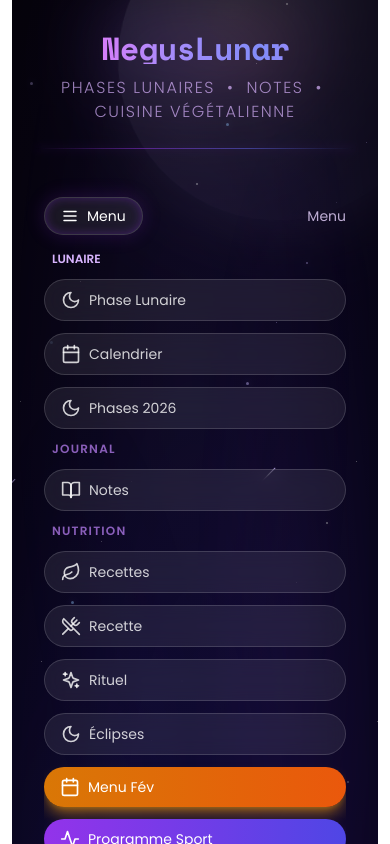
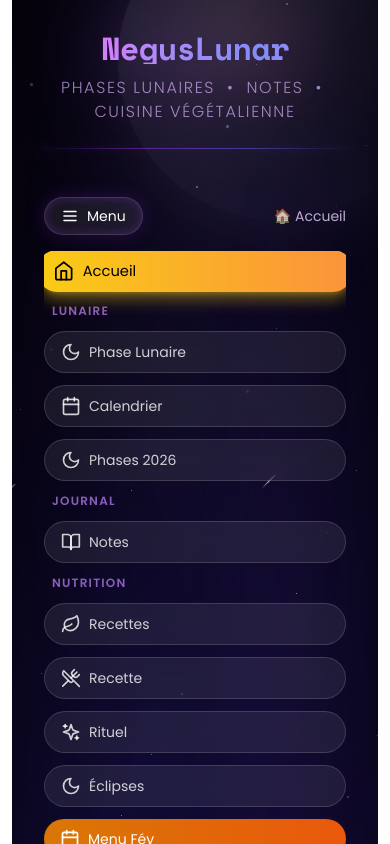
Before and after one commit to LeDREVM/neguslunar-app, a React (Vite) app: page / in a window 390 px wide. Both pictures are taken after a click on the button "Menu". Shown: the top 844 px of the page. Built offline with nearby package versions, Linux system fonts and the light colour scheme.

Commit message:
fix: ajouter le bouton Accueil manquant dans la navigation
L'onglet 'home' existait mais aucun bouton ne permettait d'y accéder.
Ajout du bouton Accueil (🏠) en premier dans la nav + label mobile.

https://claude.ai/code/session_01JxjHtrNrmKqVUpYqraByGT

```diff
--- a/src/components/NegusLunar.jsx
+++ b/src/components/NegusLunar.jsx
@@ -1092,7 +1092,8 @@ const NegusLunar = () => {
               <span className="text-sm font-medium">Menu</span>
             </button>
             <span className="text-sm text-purple-200/80">
-              {activeTab === 'lunar' ? '🌙 Phase Lunaire' :
+              {activeTab === 'home' ? '🏠 Accueil' :
+               activeTab === 'lunar' ? '🌙 Phase Lunaire' :
                activeTab === 'calendar' ? '📅 Calendrier' :
                activeTab === 'moonCalendar' ? '🌙 Phases 2026' :
                activeTab === 'notes' ? '📝 Notes' :
@@ -1110,9 +1111,23 @@ const NegusLunar = () => {
           {/* Menu Desktop / Mobile déroulant */}
           <div className={`${showMobileMenu ? 'flex' : 'hidden'} lg:flex flex-col lg:flex-row overflow-x-auto gap-2 sm:gap-3 md:gap-4 pb-2 scrollbar-hide justify-start sm:justify-center`}
                style={{ scrollbarWidth: 'none', msOverflowStyle: 'none' }}>
+          {/* Accueil */}
+          <button
+            onClick={() => handleTabChange('home')}
+            className={`flex items-center gap-1 sm:gap-2 px-3 sm:px-4 md:px-6 py-2 sm:py-2.5 md:py-3 rounded-full transition-all duration-300 text-xs sm:text-sm md:text-base whitespace-nowrap flex-shrink-0 font-medium ${
+              activeTab === 'home'
+                ? 'bg-gradient-to-r from-yellow-400 to-orange-400 shadow-lg shadow-yellow-400/40 scale-105 text-black'
+                : 'btn-glass text-white/80 hover:text-white'
+            }`}
+          >
+            <HomeIcon size={16} className="sm:w-5 sm:h-5" />
+            <span className="hidden sm:inline">Accueil</span>
+            <span className="sm:hidden">🏠</span>
+          </button>
+
           {/* section label Lunaire */}
           <div className="flex items-center px-2">
-            <span className="text-xs font-semibold text-purple-300 uppercase">Lunaire</span>
+            <span className="text-xs font-semibold text-purple-400/70 uppercase tracking-widest">Lunaire</span>
           </div>
           <button
             onClick={() => handleTabChange('lunar')}
```
